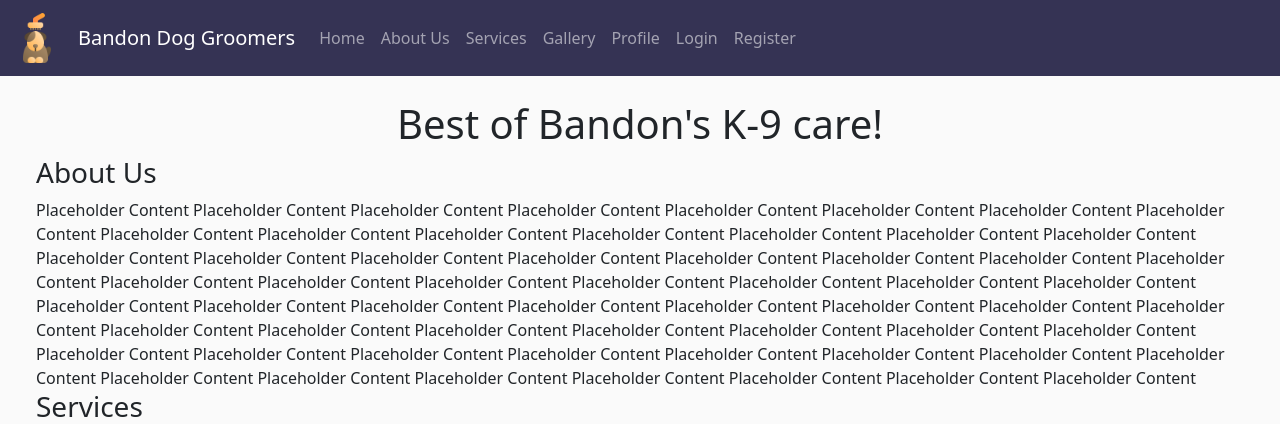
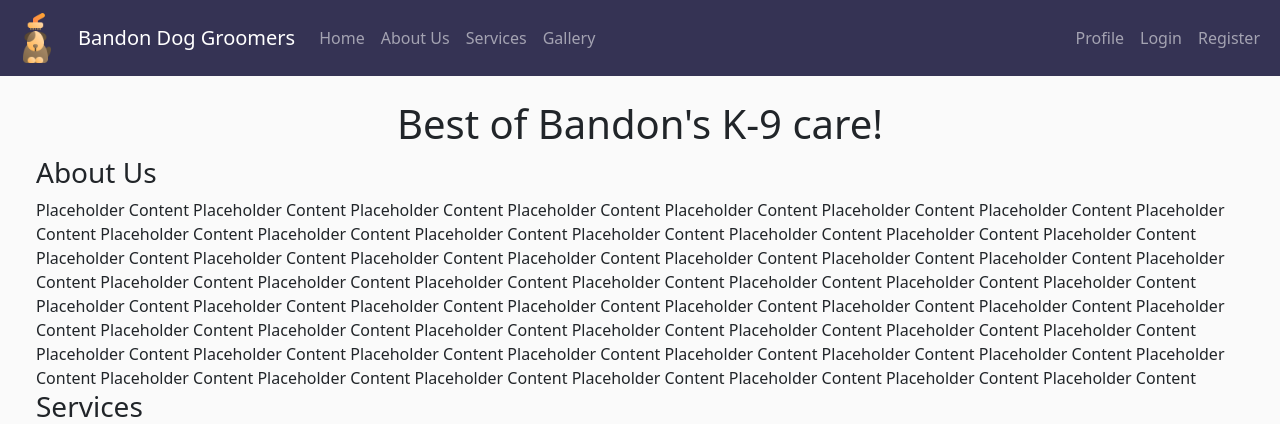
Before and after one commit to petermcloughlin/DjangoDogGroomers, a Django app: page / in a window 1280 px wide. Shown: the top 424 px of the page. Run offline with Django 4.2, Linux system fonts and the light colour scheme; some libraries are stand-ins or nearby versions.

Commit message:
Amend navbar link layout

```diff
--- a/templates/base.html
+++ b/templates/base.html
@@ -35,7 +35,7 @@
                 <span class="navbar-toggler-icon"></span>
             </button>
             <div class="collapse navbar-collapse" id="navbarText">
-                <ul class="navbar-nav me-auto mb-2 mb-lg-0">
+                <ul class="navbar-nav">
                     <li class="nav-item"></li>
                         <a class="nav-link {% if request.path == 'home_url' %}active{% endif %}" aria-current="page"
                             href="{% url 'home' %}">Home</a>
@@ -52,6 +52,8 @@
                         <a class="nav-link" aria-current="page"
                             href="#gallery">Gallery</a>
                     </li>
+                </ul>
+                <ul class="navbar-nav ms-auto">
                     <li class="nav-item"></li>
                         <a class="nav-link {% if request.path == profile_url %}active{% endif %}" aria-current="page"
                             href="#">Profile</a>
```
